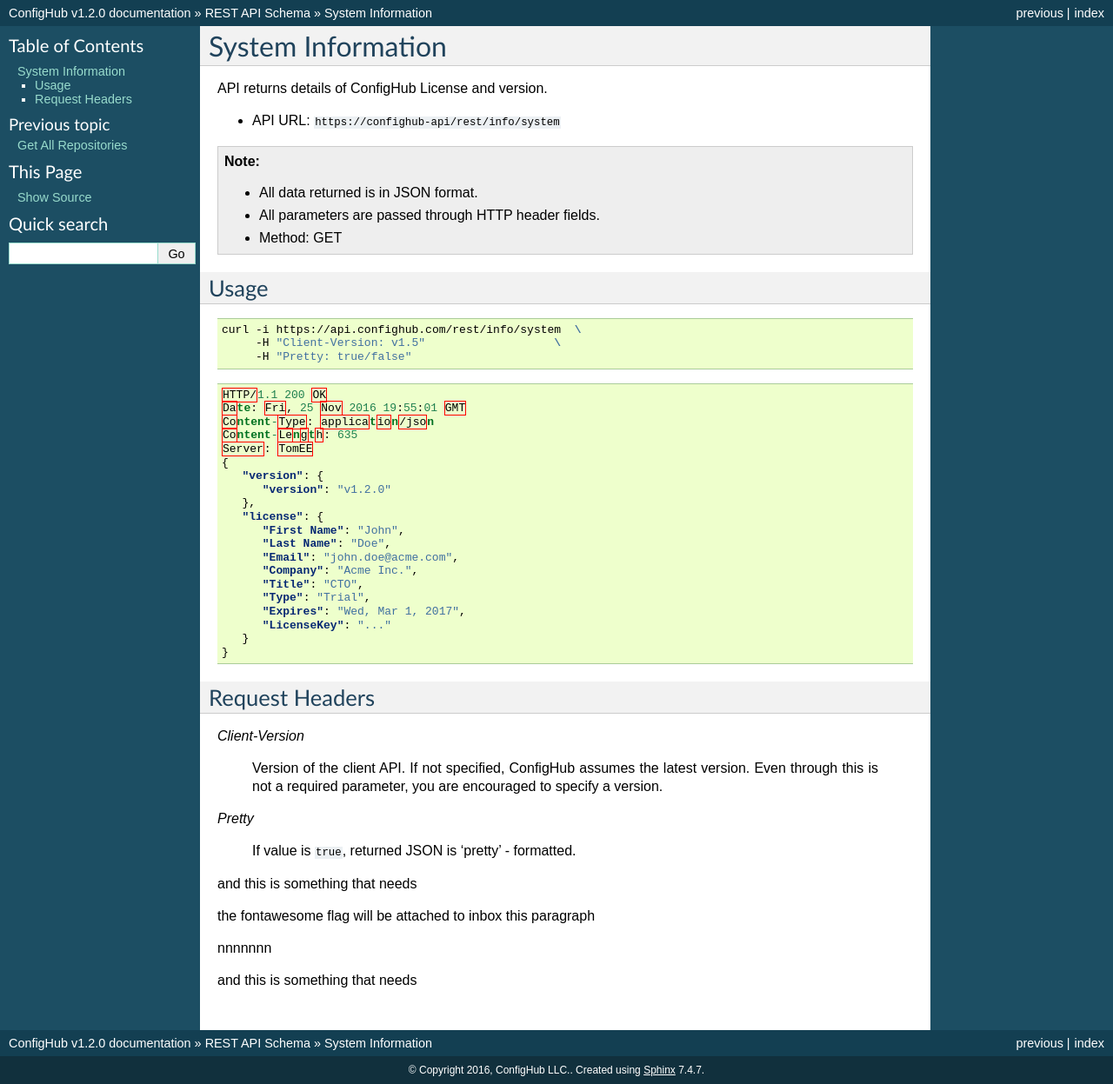
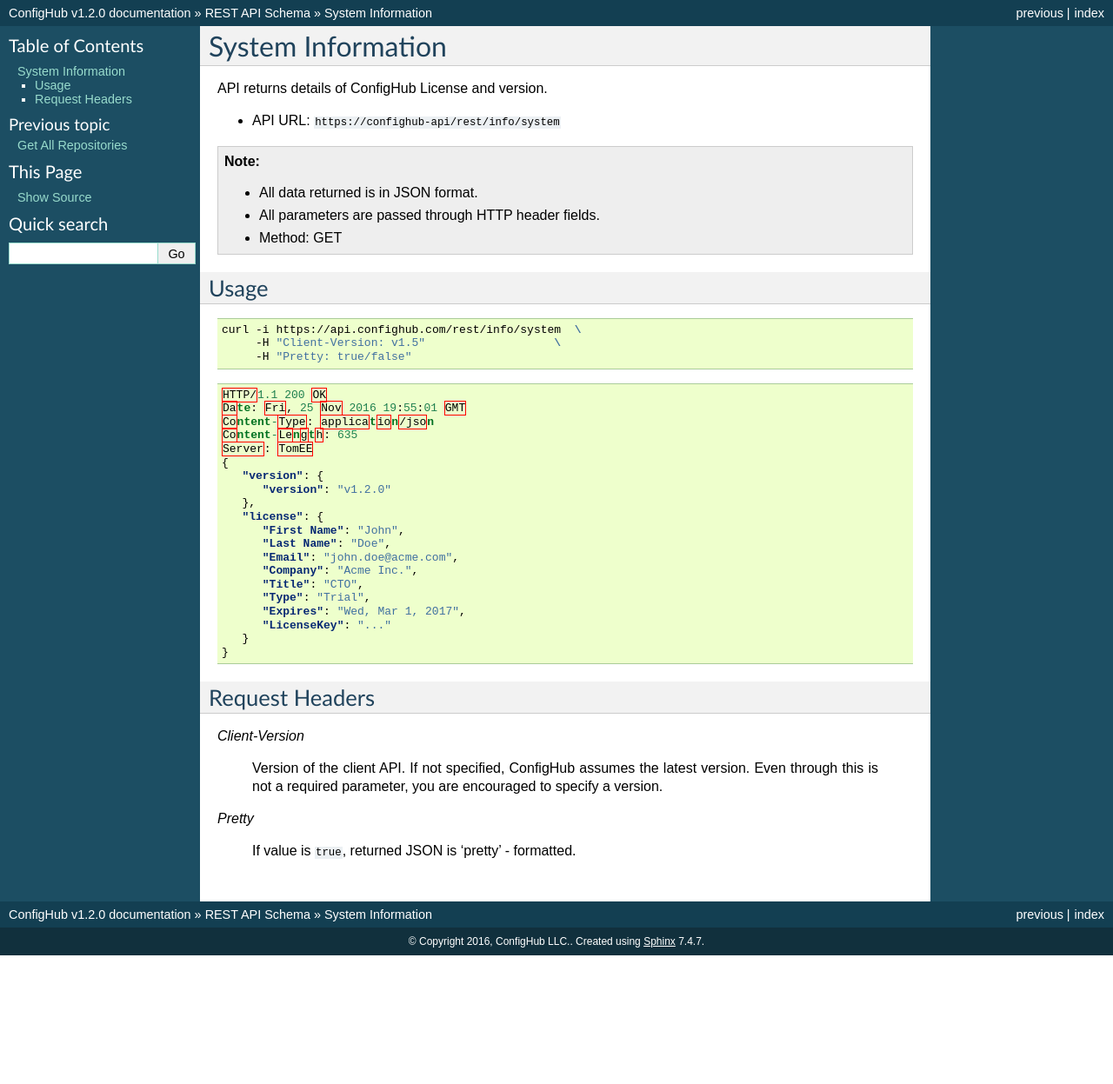
Before and after one commit to ConfigHubPub/Docs, a Sphinx documentation site: the page built from documentation/pages/schema/system.rst, in a window 1280 px wide. Shown: the whole page at 87% size. Built offline with Sphinx 7.4.7, drawn with Linux system fonts in a browser that asks for light colours; after the commit the page ends 1099 px from its top, so only the background shows below that.

```diff
--- a/documentation/pages/getting_started.rst
+++ b/documentation/pages/getting_started.rst
@@ -5,9 +5,12 @@ Getting Started
 ***************
 
 The fastest way to evaluate ConfigHub is to use the
-`hosted demo version <https://demo.confighub.com>`_
+`hosted demo version <https://demo.confighub.com>`_.
 
 .. toctree::
    :titlesonly:
 
    getting_started/install
+   getting_started/create_account
+   getting_started/create_organization
+   getting_started/create_repository
--- /dev/null
+++ b/documentation/pages/getting_started/create_repository.rst
@@ -0,0 +1,5 @@
+.. _create_repository:
+
+***************************
+Create ConfigHub Repository
+***************************
--- a/documentation/pages/schema/system.rst
+++ b/documentation/pages/schema/system.rst
@@ -55,19 +55,3 @@ Request Headers
 *Pretty*
 
    If value is ``true``, returned JSON is 'pretty' - formatted.
-
-
-and this is something that needs
-
-.. rst-class:: fa fa-inbox
-
-    the fontawesome flag will be attached to inbox this paragraph
-
-
-nnnnnnn
-
-
-and this is something that needs
-
-.. rst-class:: fa fa-inbox
-    the fontawesome flag will be attached to inbox this paragraph
```
Also changed, not shown: documentation/pages/getting_started/create_account.rst (added, +10 -0 lines), documentation/pages/getting_started/create_organization.rst (added, +14 -0 lines).
